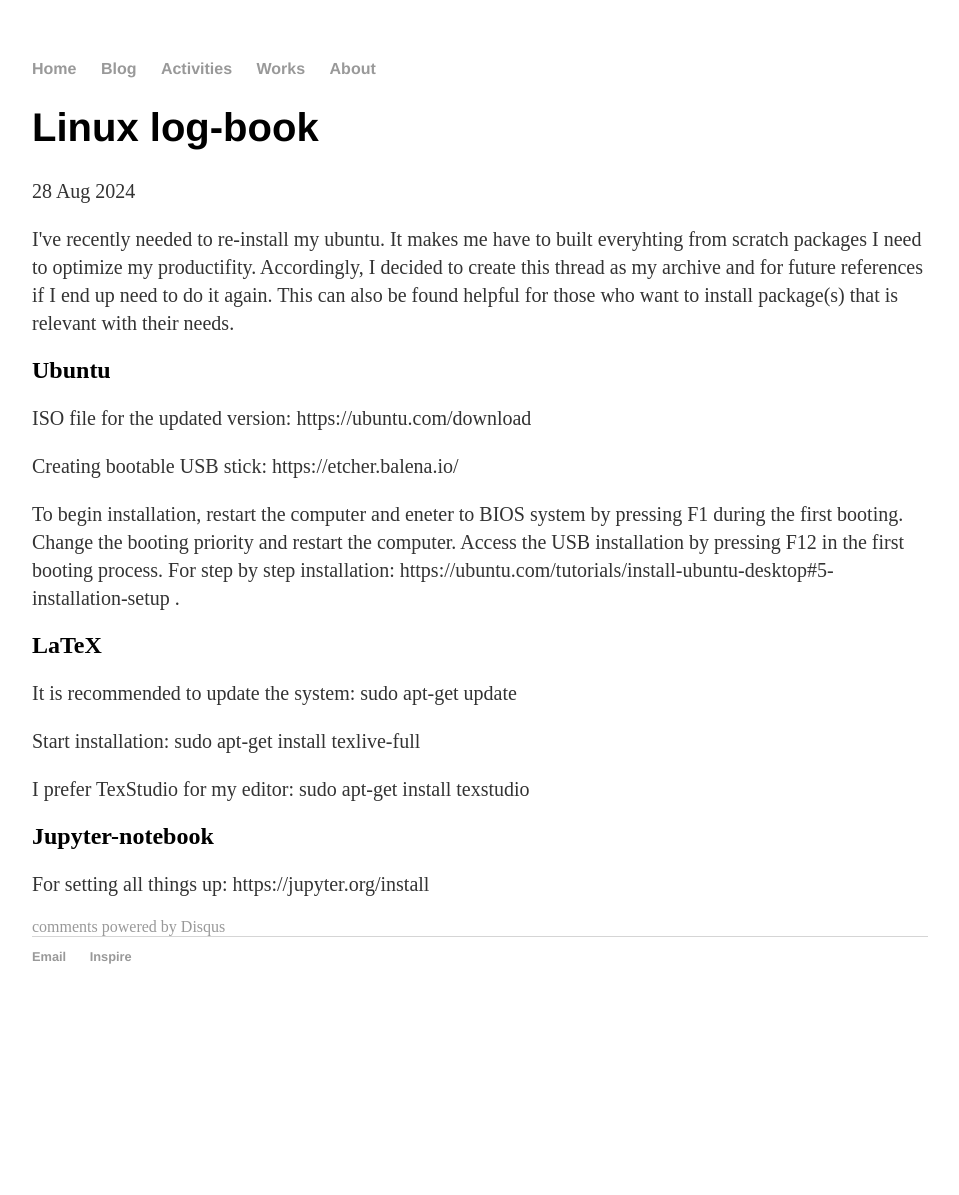
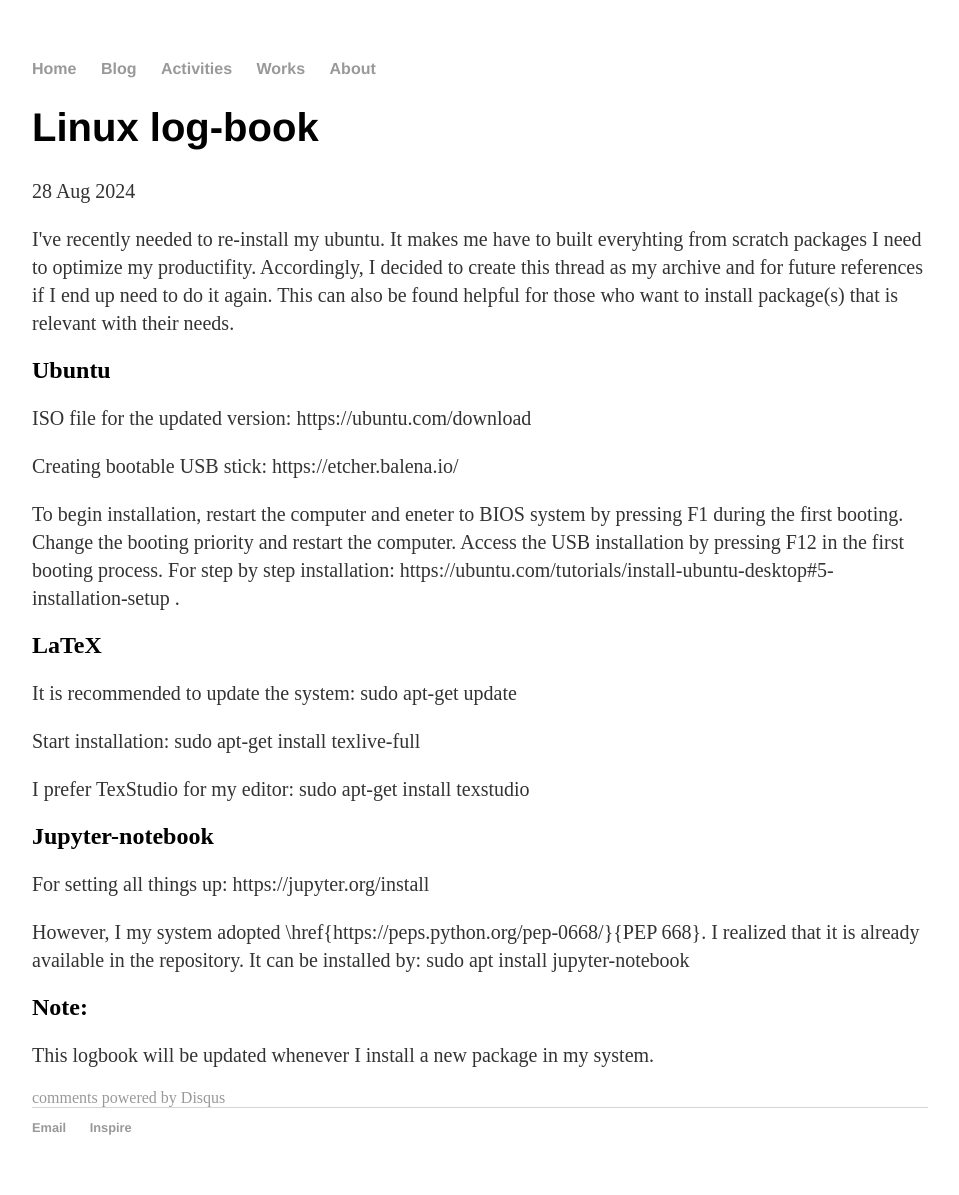
Before and after one commit to mfmustamin/mfmustamin.github.io, a Jekyll site: the page built from _posts/2024-08-28-linux-logbook.md, in a window 1280 px wide. Shown: the whole page, without its empty margins (160-1119 px from the left). Built offline with Jekyll 4.4.1, drawn with Linux system fonts in a browser that asks for light colours; comment, search, counter and statistics services are not loaded; before the commit the page ends 1024 px from its top, so only the background shows below that.

Commit message:
Update and rename 2024-08-28-linux-log-book.md to 2024-08-28-linux-logbook.md

```diff
--- a/_posts/2024-08-28-linux-log-book.md
+++ b/_posts/2024-08-28-linux-logbook.md
@@ -32,3 +32,10 @@ I prefer TexStudio for my editor: sudo apt-get install texstudio
 <p>
 For setting all things up: https://jupyter.org/install
 </p>
+<p>
+However, I my system adopted \href{https://peps.python.org/pep-0668/}{PEP 668}. I realized that it is already available in the repository. It can be installed by: sudo apt install jupyter-notebook
+</p>
+<h2> Note: </h2>
+<p>
+This logbook will be updated whenever I install a new package in my system.
+</p>
```
